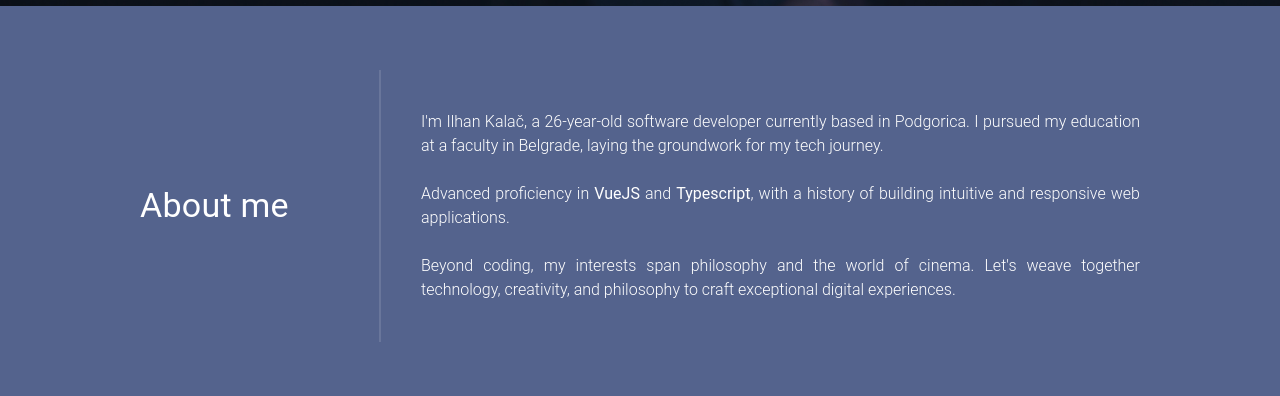
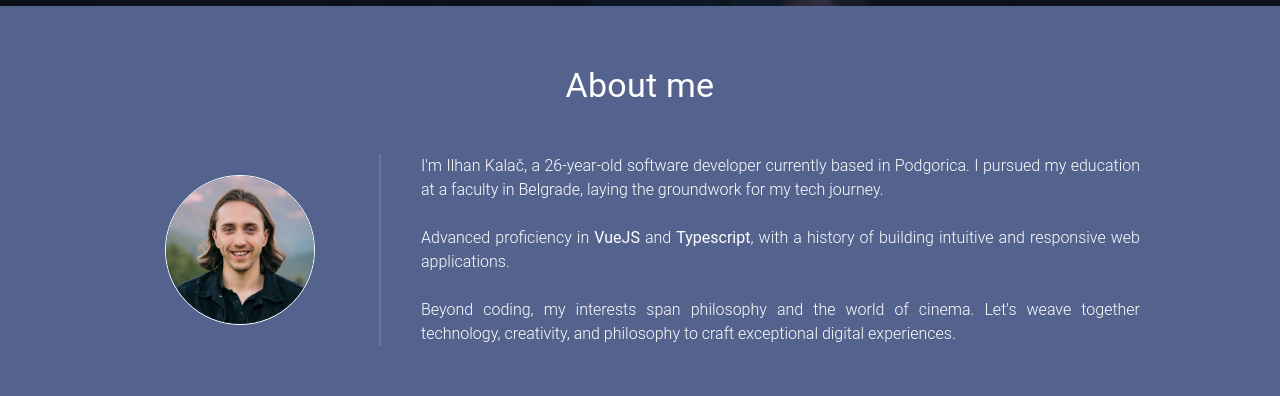
Before and after one commit to ilhankalac/portfolio-app, a Vue app: page / in a window 1280 px wide. Shown: the part 794-1190 px from the top of the page. Built offline with nearby package versions, Linux system fonts and the light colour scheme; no server answers; the database is empty.

Commit message:
Avatar in about me section add

```diff
--- a/src/views/AboutPage.vue
+++ b/src/views/AboutPage.vue
@@ -8,17 +8,28 @@
 	>
     <div
       class="d-flex ga-10 align-center font-weight-light "
-      :class="smAndDown ? 'flex-column text-center' : 'justify-center text-justify'"
+      :class="smAndDown ? 'flex-column text-center' : ' flex-column justify-center text-justify'"
       :style="smAndDown ? 'max-width: 500px;' : 'max-width: 1000px;'"
-    >
-      <div
-        style="white-space: nowrap; min-width: 200px;"
     >
       <span
         class="text-h4 mb-2"
       >
         About me
       </span>
+      <div
+        :class="smAndDown ? 'd-flex flex-column ga-5' : 'd-flex align-center ga-10'"
+      >
+        <div
+          style="white-space: nowrap; min-width: 200px;"
+        >
+        <div class="d-flex flex-column align-center ga-5">
+          <v-avatar size="150" variant="outlined">
+            <v-img
+              src="@/assets/profile_photo.jpg"
+              alt="avatar"
+            />
+          </v-avatar>
+        </div>
         </div>
         <v-divider :thickness="2" vertical/>
         <v-sheet color="secondary">
@@ -28,6 +39,7 @@
           Beyond coding, my interests span philosophy and the world of cinema. Let's weave together technology, creativity, and philosophy to craft exceptional digital experiences.
         </v-sheet>
       </div>
+    </div>
   </v-sheet>
 </template>
 
```
Also changed, not shown: src/assets/profile_photo.jpg (added). Lines whose indentation alone changed are shown as unchanged.
